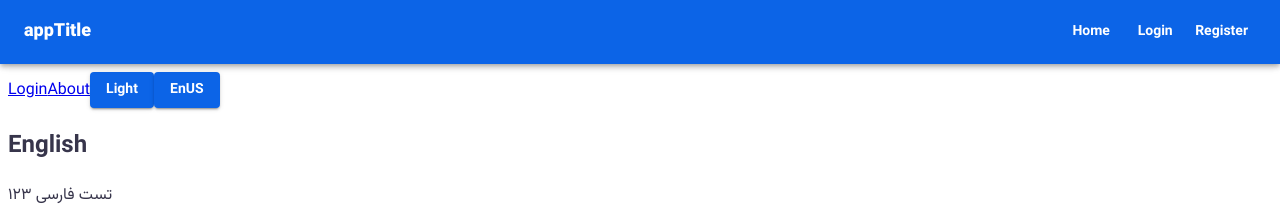
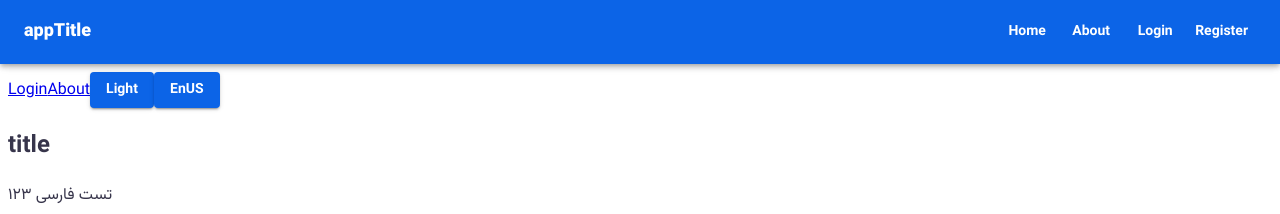
Before and after one commit to itismohammadreza/next-mui-redux, a Next.js app: page / in a window 1280 px wide. Shown: the top 214 px of the page. Built offline with nearby package versions, Linux system fonts and the light colour scheme.

Commit message:
minor updates

```diff
--- a/next.config.mjs
+++ b/next.config.mjs
@@ -1,7 +1,8 @@
 /** @type {import('next').NextConfig} */
 const nextConfig = {
   env: {
-    apiUrl: 'https://moviesapi.ir/api/v1',
+    // IMPORTANT: place url without '/' at the end.
+    apiUrl: 'https://api.escuelajs.co/api/v1',
   }
 };
 
--- a/src/app/_components/Navbar.tsx
+++ b/src/app/_components/Navbar.tsx
@@ -30,6 +30,7 @@ export const Navbar = (props: NavbarProps) => {
   const appTitle = t("appTitle")
   const navItems = [
     { text: t('home'), href: '/' },
+    { text: t('about'), href: '/about' },
     { text: t('login'), href: '/auth/login' },
     { text: t('register'), href: '/auth/register' },
   ];
--- a/src/app/_config/requestsConfig.ts
+++ b/src/app/_config/requestsConfig.ts
@@ -4,7 +4,7 @@ export const RequestsConfig: Readonly<RequestConfig[]> = [
   // {pathTemplate: /photos/g},
   // {pathTemplate: 'your/*/custom/*/path/*/template'},
   {
-    pathTemplate: '/api/v1/movies',
+    pathTemplate: '/api/v1/products',
     method: 'GET',
     successMessage: (req, res) => {
       return 'موفقیت آمیز بود'
--- a/src/app/_locales/en/common.ts
+++ b/src/app/_locales/en/common.ts
@@ -1,6 +1,7 @@
 const en = {
-  title: "English",
+  locale: "English",
   home: 'Home',
+  about: 'About',
   login: 'Login',
   register: 'Register',
 };
--- a/src/app/_locales/fa/common.ts
+++ b/src/app/_locales/fa/common.ts
@@ -1,6 +1,7 @@
 const fa = {
-  title: "فارسی",
+  locale: "فارسی",
   home: 'خانه',
+  about: 'درباره',
   login: 'ورود',
   register: 'ثبتنام',
 };
--- a/src/app/_models/common.ts
+++ b/src/app/_models/common.ts
@@ -37,7 +37,7 @@ export interface AppState {
 }
 
 export interface RootState {
-  user: Partial<UserState>;
+  user: Nullable<UserState>;
   app: AppState;
 }
 
--- a/src/app/_services/api/axiosInterceptor.ts
+++ b/src/app/_services/api/axiosInterceptor.ts
@@ -19,6 +19,9 @@ const showFailureToast = (text: string) => {
 }
 
 const getRequestConfig = (config: AxiosRequestConfig) => {
+  if (!config) {
+    return;
+  }
   const url = config.url?.includes('http') ? config.url : `${config.baseURL}${config.url}`;
   const {pathname} = getUrlParts(url!);
   const requestPathMatch = ({pathTemplate, isCustomApi}: RequestConfig) => {
```
Also changed, not shown: src/app/_components/Page.tsx (+4 -4 lines), src/app/_models/business.ts (+14 -0 lines), src/middleware.ts (+6 -5 lines).
